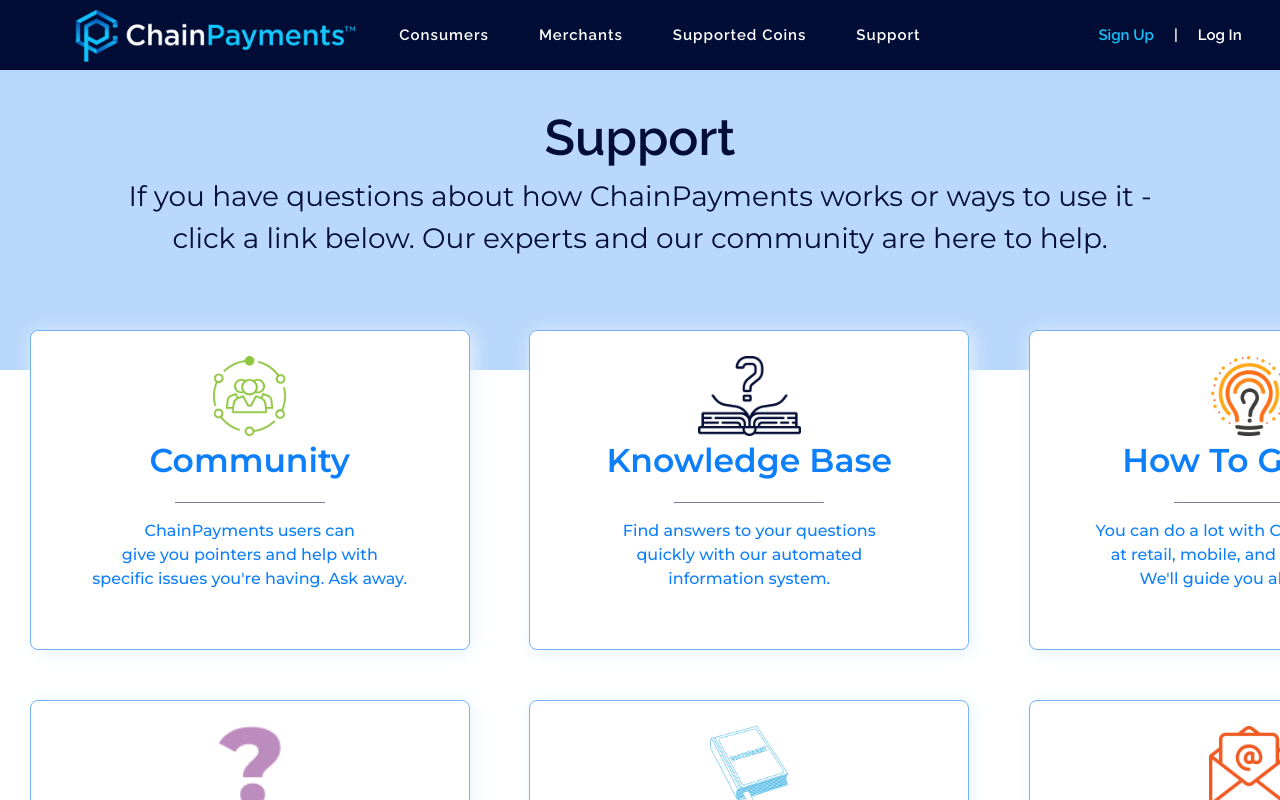
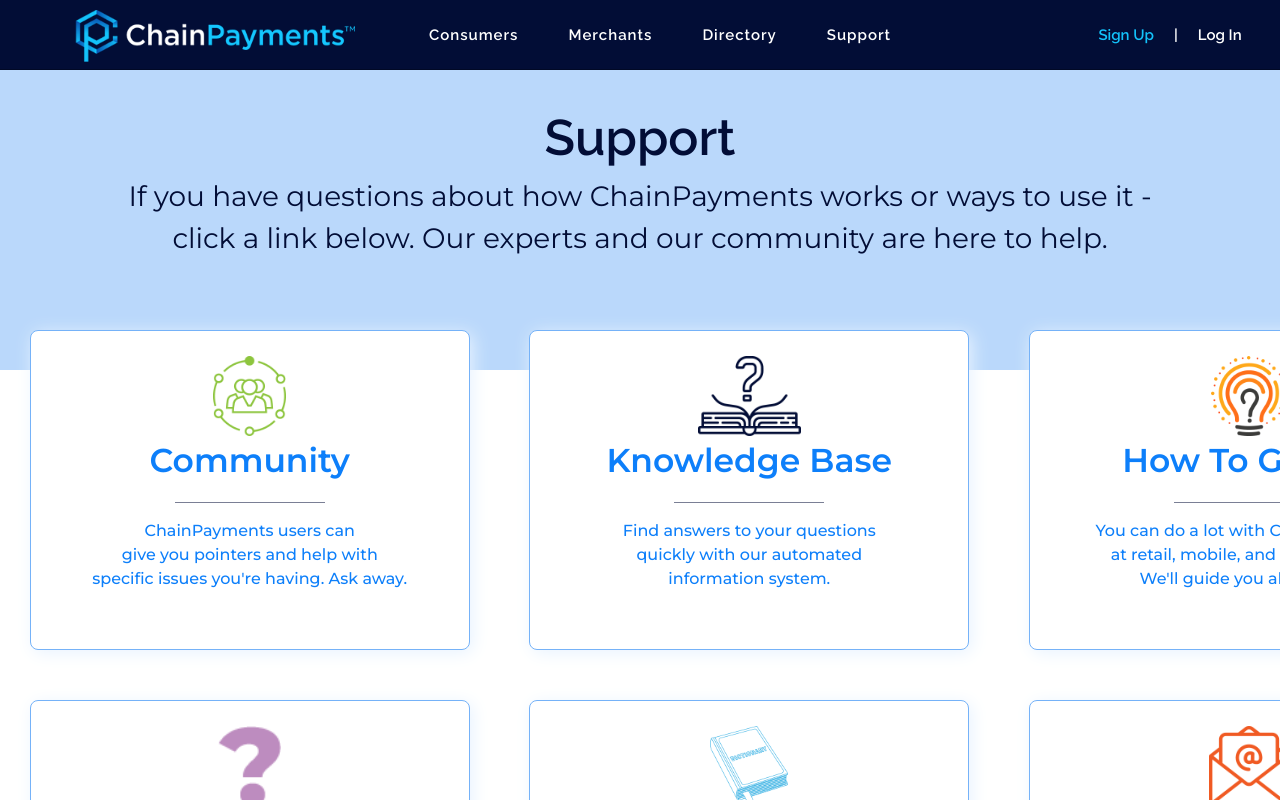
Before and after one commit to hakuna0829/chain_payment, a React (Create React App) app: page /support in a window 1280 px wide. Shown: the top 800 px of the page. Built offline with nearby package versions, Linux system fonts and the light colour scheme; what redux-define would draw is missing.

Commit message:
change header and add directory link

```diff
--- a/src/components/common/Header.js
+++ b/src/components/common/Header.js
@@ -25,7 +25,7 @@
                 <Link to="/merchants">Merchants</Link>
               </li>
               <li>
-                <Link to="/support-coins">Supported Coins</Link>
+                <Link to="/directory">Directory</Link>
               </li>
               <li>
                 <Link to="/support">Support</Link>
```
